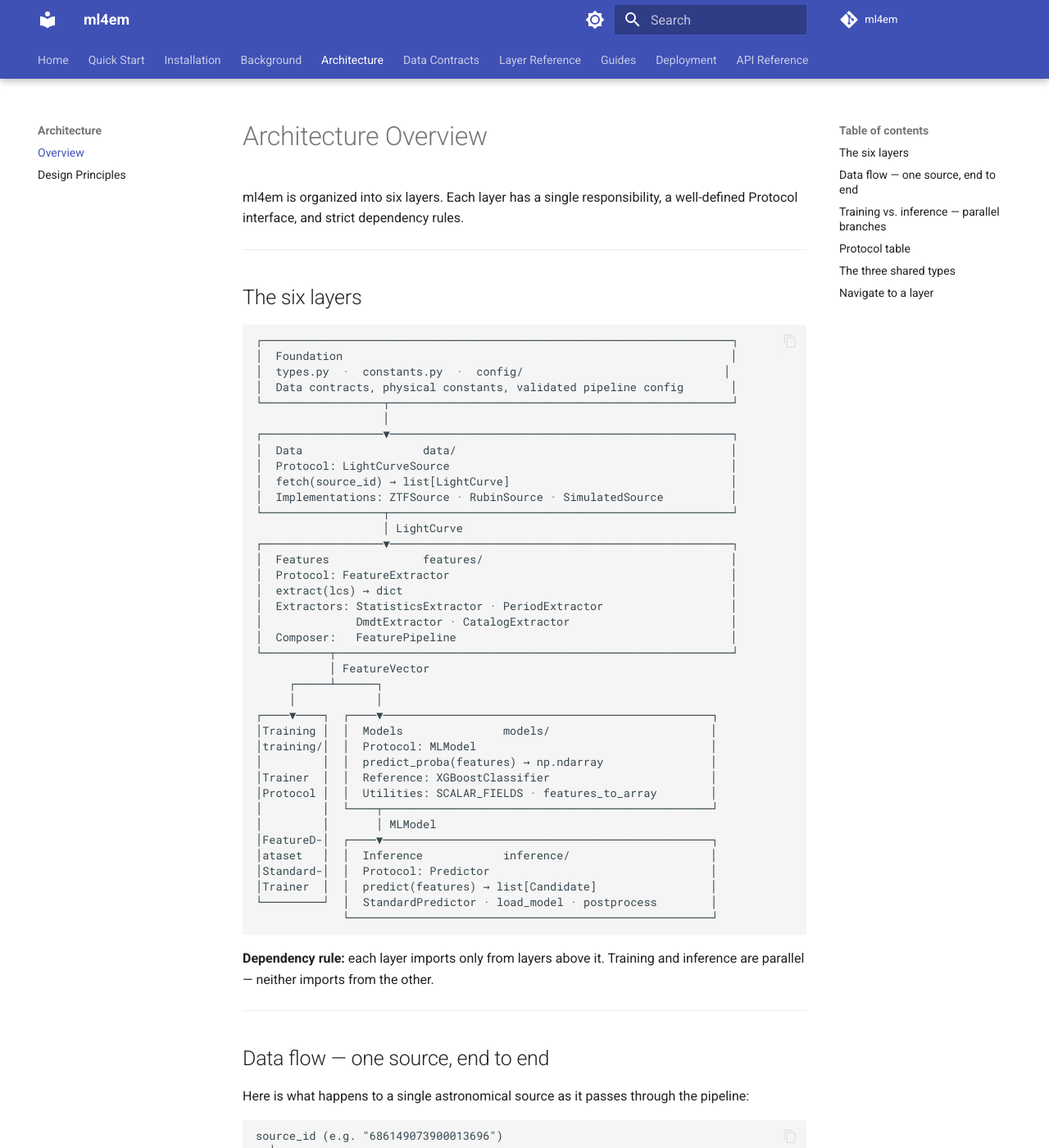
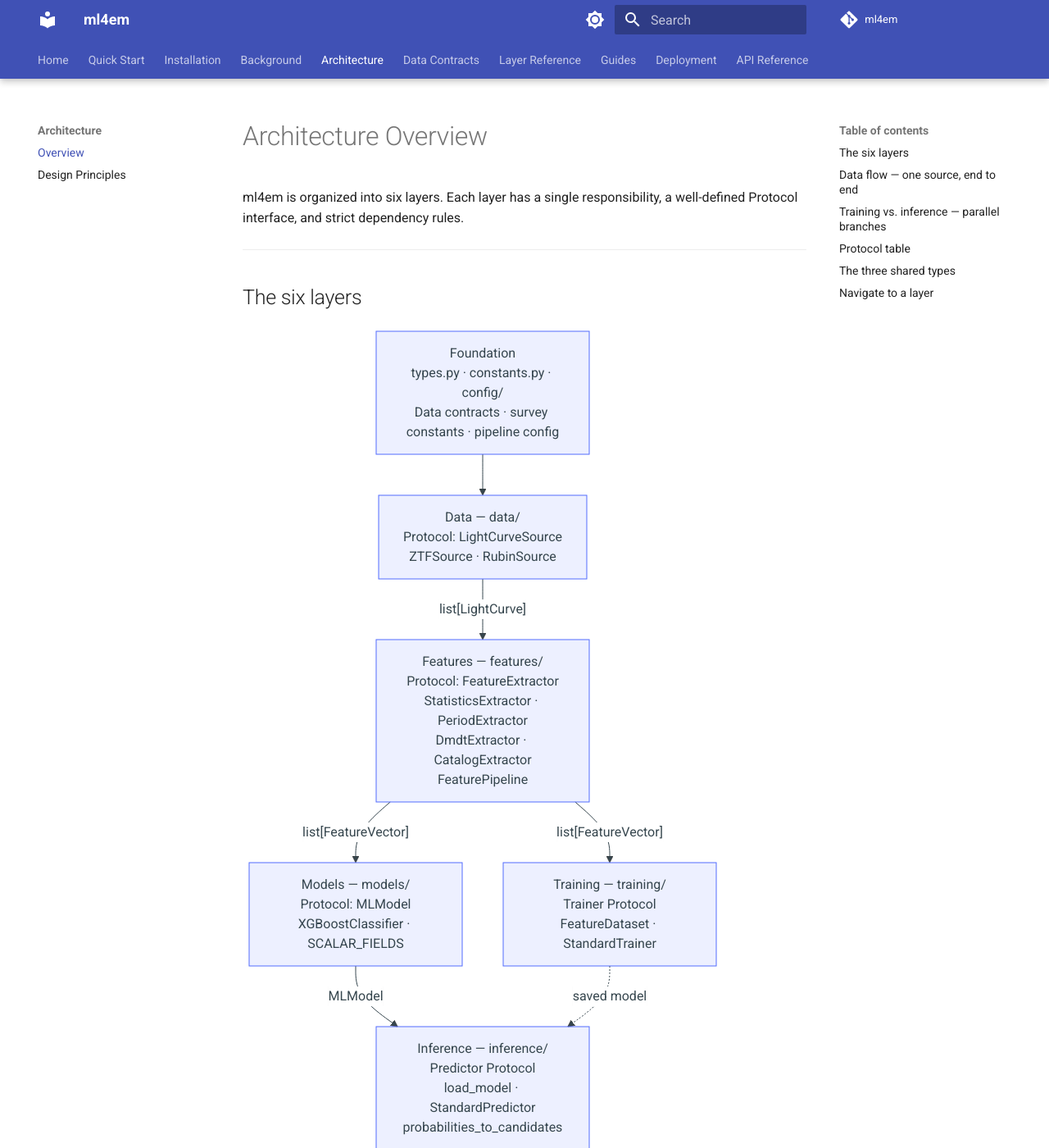
Before and after one commit to ManiacUrgency42/ml4em, an MkDocs documentation site: the page built from docs/architecture/overview.md, in a window 1280 px wide and 1400 px high. Shown: the whole window at 82% size. Built offline with MkDocs 1.6.1 and Material for MkDocs 9.7.7, drawn with Linux system fonts in a browser that asks for light colours; comment, search, counter and statistics services are not loaded; some of the changed text lies outside the part shown.

Commit message:
docs: replace ASCII architecture diagrams with Mermaid
Three ASCII art blocks in architecture/overview.md replaced with Mermaid
flowchart diagrams. Enabled Mermaid support in mkdocs.yml via
pymdownx.superfences custom fence. Also removed stale SimulatedSource
and fetch() references from the Protocol table.

Co-Authored-By: Claude Sonnet 4.6 <noreply@anthropic.com>

````diff
--- a/docs/architecture/overview.md
+++ b/docs/architecture/overview.md
@@ -7,45 +7,21 @@ well-defined Protocol interface, and strict dependency rules.
 
 ## The six layers
 
-```
-┌──────────────────────────────────────────────────────────────────────┐
-│  Foundation                                                          │
-│  types.py  ·  constants.py  ·  config/                              │
-│  Data contracts, physical constants, validated pipeline config       │
-└──────────────────┬───────────────────────────────────────────────────┘
-                   │
-┌──────────────────▼───────────────────────────────────────────────────┐
-│  Data                  data/                                         │
-│  Protocol: LightCurveSource                                          │
-│  fetch(source_id) → list[LightCurve]                                 │
-│  Implementations: ZTFSource · RubinSource · SimulatedSource          │
-└──────────────────┬───────────────────────────────────────────────────┘
-                   │ LightCurve
-┌──────────────────▼───────────────────────────────────────────────────┐
-│  Features              features/                                     │
-│  Protocol: FeatureExtractor                                          │
-│  extract(lcs) → dict                                                 │
-│  Extractors: StatisticsExtractor · PeriodExtractor                   │
-│              DmdtExtractor · CatalogExtractor                        │
-│  Composer:   FeaturePipeline                                         │
-└──────────┬───────────────────────────────────────────────────────────┘
-           │ FeatureVector
-     ┌─────┴──────┐
-     │            │
-┌────▼────┐  ┌────▼─────────────────────────────────────────────────┐
-│Training │  │  Models               models/                        │
-│training/│  │  Protocol: MLModel                                   │
-│         │  │  predict_proba(features) → np.ndarray                │
-│Trainer  │  │  Reference: XGBoostClassifier                        │
-│Protocol │  │  Utilities: SCALAR_FIELDS · features_to_array        │
-│         │  └────┬─────────────────────────────────────────────────┘
-│         │       │ MLModel
-│FeatureD-│  ┌────▼─────────────────────────────────────────────────┐
-│ataset   │  │  Inference            inference/                     │
-│Standard-│  │  Protocol: Predictor                                 │
-│Trainer  │  │  predict(features) → list[Candidate]                 │
-└─────────┘  │  StandardPredictor · load_model · postprocess        │
-             └──────────────────────────────────────────────────────┘
+```mermaid
+flowchart TD
+    F["Foundation\ntypes.py · constants.py · config/\nData contracts · survey constants · pipeline config"]
+    D["Data — data/\nProtocol: LightCurveSource\nZTFSource · RubinSource"]
+    FE["Features — features/\nProtocol: FeatureExtractor\nStatisticsExtractor · PeriodExtractor\nDmdtExtractor · CatalogExtractor\nFeaturePipeline"]
+    M["Models — models/\nProtocol: MLModel\nXGBoostClassifier · SCALAR_FIELDS"]
+    T["Training — training/\nTrainer Protocol\nFeatureDataset · StandardTrainer"]
+    I["Inference — inference/\nPredictor Protocol\nload_model · StandardPredictor\nprobabilities_to_candidates"]
+
+    F --> D
+    D -->|"list[LightCurve]"| FE
+    FE -->|"list[FeatureVector]"| T
+    FE -->|"list[FeatureVector]"| M
+    M -->|"MLModel"| I
+    T -. "saved model" .-> I
 ```
 
 **Dependency rule:** each layer imports only from layers above it. Training and
@@ -57,20 +33,16 @@ inference are parallel — neither imports from the other.
 
 Here is what happens to a single astronomical source as it passes through the pipeline:
 
-```
-source_id (e.g. "686149073900013696")
-  │
-  ▼  Data layer
-  ZTFSource.fetch_batch([source_id])
-  → [LightCurve(g), LightCurve(r), LightCurve(i)]   ← one per band
-  │
-  ▼  Feature layer
-  FeaturePipeline.run_batch([[lc_g, lc_r, lc_i]])
-  → [FeatureVector(median=18.4, chi2red=52.3, period=0.12, ...)]
-  │
-  ▼  Models + Inference layers
-  StandardPredictor.predict([feature_vector])
-  → [Candidate(source_id="...", probability=0.92, confidence="high", period=0.12)]
+```mermaid
+flowchart LR
+    A["source_id\n\"686149073900013696\""]
+    B["list[LightCurve]\nLightCurve(g) · LightCurve(r) · LightCurve(i)"]
+    C["FeatureVector\nmedian=18.4 · chi2red=52.3\nperiod=0.12 · dmdt=(26×26)"]
+    D["Candidate\nprobability=0.92\nconfidence=high\nperiod=0.12"]
+
+    A -->|"ZTFSource\n.fetch_batch()"| B
+    B -->|"FeaturePipeline\n.run_batch()"| C
+    C -->|"StandardPredictor\n.predict()"| D
 ```
 
 ---
@@ -80,19 +52,16 @@ source_id (e.g. "686149073900013696")
 Training and inference are **parallel branches** that share only the `FeatureVector`
 (input) and `MLModel` (the contract) from the models layer:
 
-```
-          FeatureVector
-               │
-       ┌───────┴───────┐
-       │               │
-   Training         Inference
-   ─────────        ─────────
-   FeatureDataset   StandardPredictor
-   StandardTrainer  load_model
-       │               │
-   model.save()    model.predict_proba()
-                       │
-                   list[Candidate]
+```mermaid
+flowchart TD
+    FV["list[FeatureVector]"]
+    M["MLModel\nshared contract"]
+
+    T["Training\nFeatureDataset · StandardTrainer\nmodel.fit() → model.save()"]
+    I["Inference\nload_model() → StandardPredictor\nmodel.predict_proba() → list[Candidate]"]
+
+    FV --> T & I
+    M --> T & I
 ```
 
 Neither training nor inference imports from the other. You can run inference without
@@ -106,22 +75,11 @@ Every layer boundary is a Protocol. Here is the complete list:
 
 | Protocol | Defined in | Method signatures | Concrete implementations |
 |----------|-----------|------------------|--------------------------|
-| `LightCurveSource` | `data/base.py` | `fetch()`, `fetch_batch()` | `ZTFSource`, `RubinSource`, `SimulatedSource` |
+| `LightCurveSource` | `data/base.py` | `fetch_batch()` | `ZTFSource`, `RubinSource` |
 | `FeatureExtractor` | `features/base.py` | `extract()` | `StatisticsExtractor`, `PeriodExtractor`, `DmdtExtractor`, `CatalogExtractor` |
 | `MLModel` | `models/base.py` | `predict_proba()`, `save()` | `XGBoostClassifier` |
 | `Trainer` | `training/base.py` | `fit()`, `save()` | `StandardTrainer` |
 | `Predictor` | `inference/base.py` | `predict()` | `StandardPredictor` |
-
-!!! info "What is a Protocol? (for astrophysicists)"
-    In Python, a `Protocol` is a structural interface — it defines what methods a class
-    must have, without requiring that class to inherit from anything.
-
-    Any class that implements the right methods automatically satisfies the Protocol.
-    No registration, no base class, no decorators needed.
-
-    This is called **duck typing**: "if it has `fetch()` and `fetch_batch()`, it is a
-    `LightCurveSource`." This is why adding a new data source requires zero changes to
-    any other file — the feature layer accepts any object with those methods.
 
 ---
 
@@ -132,7 +90,7 @@ Three dataclasses are the only objects that cross layer boundaries:
 | Type | Flows between | Description |
 |------|--------------|-------------|
 | `LightCurve` | Data → Features | Single-band time series for one source |
-| `FeatureVector` | Features → Models/Training/Inference | Fully extracted feature set |
+| `FeatureVector` | Features → Models / Training / Inference | Fully extracted feature set |
 | `Candidate` | Inference → output | Classification result for one source |
 
 See [Data Contracts](../data-contracts.md) for full field tables.
@@ -140,8 +98,6 @@ See [Data Contracts](../data-contracts.md) for full field tables.
 ---
 
 ## Navigate to a layer
-
-Each row is a clickable link to the full layer reference page.
 
 | # | Layer | Responsibility | Receives | Produces |
 |---|-------|---------------|----------|---------|
--- a/mkdocs.yml
+++ b/mkdocs.yml
@@ -47,7 +47,11 @@ plugins:
 markdown_extensions:
   - admonition
   - pymdownx.details
-  - pymdownx.superfences
+  - pymdownx.superfences:
+      custom_fences:
+        - name: mermaid
+          class: mermaid
+          format: !!python/name:pymdownx.superfences.fence_code_format
   - pymdownx.tabbed:
       alternate_style: true
   - pymdownx.highlight:
````
